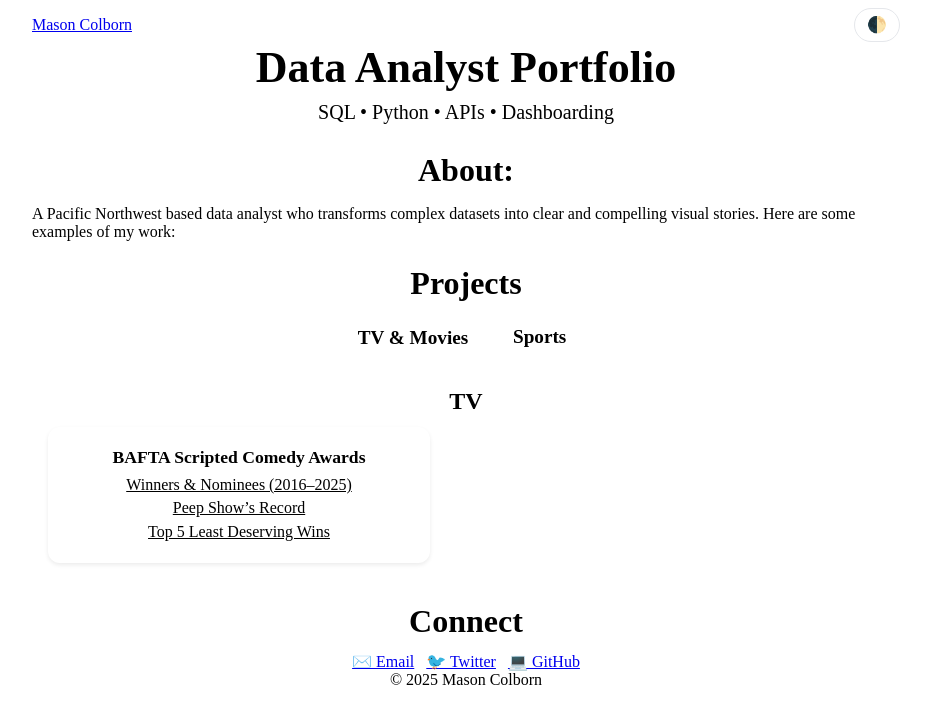
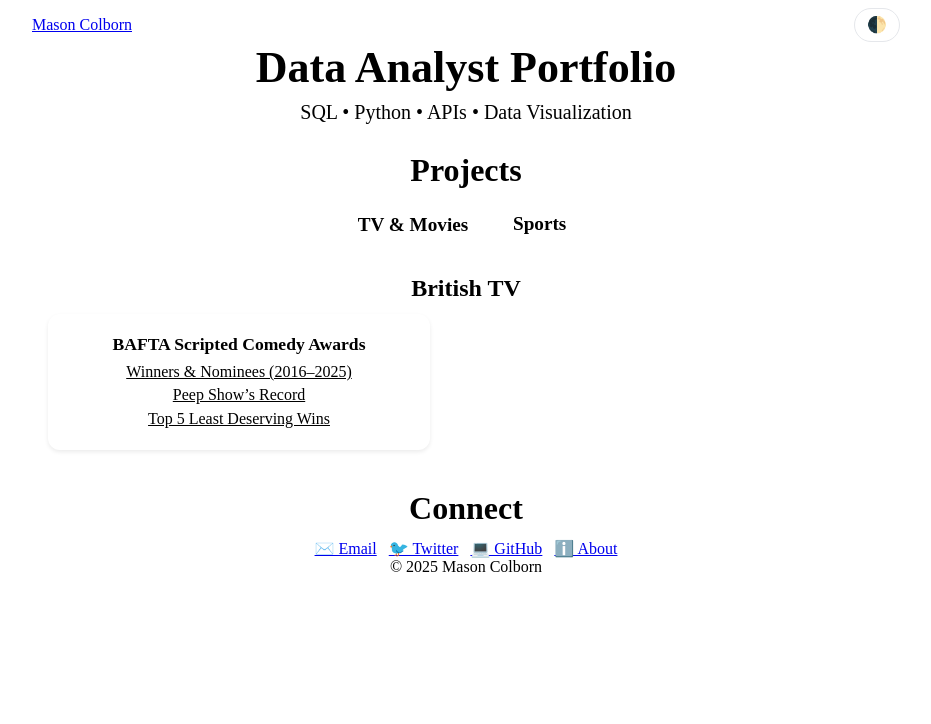
Before and after one commit to relaxedmason/bafta-scripted-comedy-portfolio, a Jekyll site: the page built from index.md, in a window 1280 px wide. Shown: the top 724 px of the page, without its empty margins (174-1105 px from the left). Built offline with Jekyll 4.4.1, drawn with Linux system fonts in a browser that asks for light colours; a script that is not in the unit is left out; our own code applies the rules of GitHub Pages for plain Markdown files.

Commit message:
Update index.md

```diff
--- a/index.md
+++ b/index.md
@@ -5,15 +5,7 @@
 # Data Analyst Portfolio
 {: #data-analyst-portfolio}
 
-<p class="subtitle">SQL • Python • APIs • Dashboarding</p>
-
-
-<section id="about">
-  <h2>About:</h2>
-  <p>
-    A Pacific Northwest based data analyst who transforms complex datasets into clear and compelling visual stories. Here are some examples of my work:
-  </p>
-</section>
+<p class="subtitle">SQL • Python • APIs • Data Visualization</p>
 
 <section id="projects">
   <h2>Projects</h2>
@@ -26,9 +18,9 @@
     <input type="radio" name="tab" id="tab-sports">
     <label for="tab-sports">Sports</label>
 
-    <!-- TV & Movies tab -->
+    <!-- TV tab -->
     <div class="tab-content" id="tv">
-      <h3>TV</h3>
+      <h3>British TV</h3>
       <div class="cards">
         <div class="card">
           <h4>BAFTA Scripted Comedy Awards</h4>
```
Also changed, not shown: other parts of index.md (+1 -0 lines).
